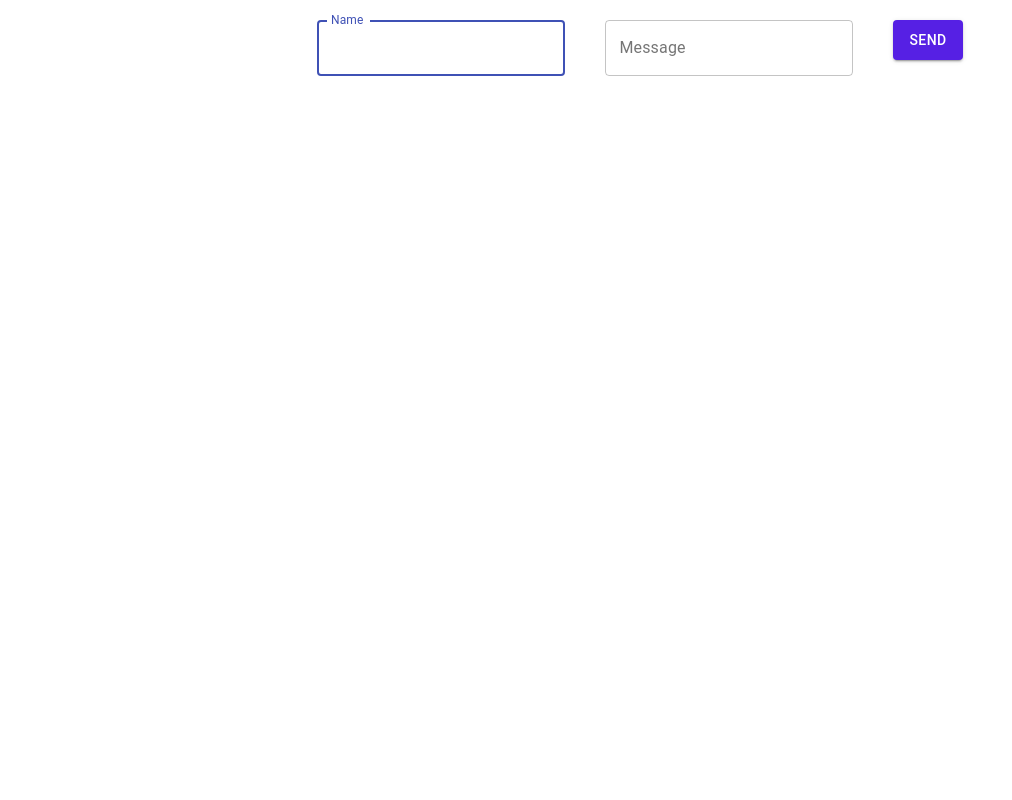
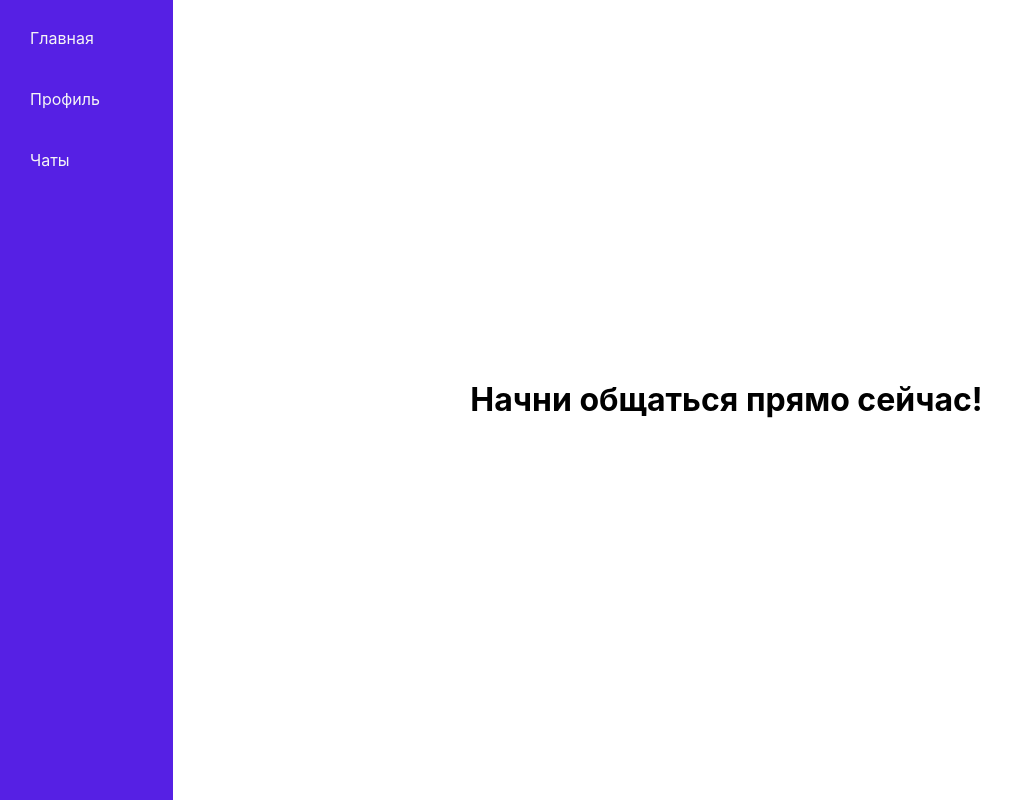
Before and after one commit to ValeraKudryavtsev/MyReactApp, a React (Create React App) app: page / in a window 1280 px wide. Shown: the whole page, without its empty margins (0-1012 px from the left). Built offline with nearby package versions, Linux system fonts and the light colour scheme.

Commit message:
task4 has been done

```diff
--- a/package.json
+++ b/package.json
@@ -3,12 +3,16 @@
   "version": "0.1.0",
   "private": true,
   "dependencies": {
-    "@material-ui/core": "^4.12.4",
+    "@emotion/react": "^11.10.4",
+    "@emotion/styled": "^11.10.4",
+    "@mui/icons-material": "^5.10.6",
+    "@mui/material": "^5.10.8",
     "@testing-library/jest-dom": "^5.16.5",
     "@testing-library/react": "^13.4.0",
     "@testing-library/user-event": "^13.5.0",
     "react": "^18.2.0",
     "react-dom": "^18.2.0",
+    "react-router-dom": "^6.4.1",
     "react-scripts": "5.0.1",
     "web-vitals": "^2.1.4"
   },
--- a/src/App.css
+++ b/src/App.css
@@ -1,31 +1,128 @@
+:root {
+  --purple: #5620e4;
+}
+
+* {
+  text-decoration: none;
+}
+
 .App {
-  text-align: center;
+  width: 100%;
+  display: flex;
+  justify-content: space-between;
+}
+
+.nav {
+  width: 200px;
+  height: 100vh;
+  display: flex;
+  flex-direction: column;
+  align-items: flex-start;
+  background-color: var(--purple);
+}
+
+.nav__link {
+  color: whitesmoke;
+  padding: 15px;
+  margin: 15px;
+  margin-bottom: 0;
+  border-radius: 25px;
+}
+
+.nav__link:hover {
+  background-color: #672ef8;
+}
+
+.mainPage {
+  width: 100%;
+  height: 100vh;
+  display: flex;
+  justify-content: center;
+  align-items: center;
+}
+
+.userCard__wrap {
+  width: 100%;
+  height: 100vh;
+  display: flex;
+  justify-content: center;
+  align-items: flex-start;
+}
+
+.userCard {
+  width: 350px;
+  height: max-content;
+  display: flex;
+  justify-content: space-evenly;
+  align-items: center;
+  border: 1px solid rgba(0, 0, 0, 0.663);
+  border-radius: 25px;
+  margin: 50px;
+  padding: 20px;
+}
+
+.userCard__img {
+  width: 80px;
+}
+
+.chats__wrap {
+  width: 100%;
+  height: 100vh;
+  display: flex;
+  justify-content: space-between;
+  align-items: flex-start;
+}
+
+.chats__list {
+  width: 150px;
+  height: 100%;
+  background-color: #5720e4dd;
+  display: flex;
+  flex-direction: column;
+  align-items: flex-start;
+}
+
+.chat__box {
+  width: 100%;
+  height: 100%;
   display: flex;
   flex-direction: column;
   align-items: center;
+  justify-content: flex-start;
 }
 
-.App-header {
-  background-color: #282c34;
-  min-height: 100vh;
+.messageForm__box {
+  width: 100%;
+  height: 60px;
+  display: flex;
+  justify-content: center;
+  align-items: center;
+  padding: 20px;
+}
+
+.message__list {
+  width: 100%;
+  height: 100vh;
   display: flex;
   flex-direction: column;
+  justify-content: flex-start;
   align-items: center;
-  justify-content: center;
-  font-size: calc(10px + 2vmin);
-  color: white;
 }
 
-.testClass {
+.message__item {
   display: flex;
   flex-direction: column;
-  justify-content: center;
+  justify-content: space-between;
   align-items: center;
-  margin: 20px;
-  border: 1px solid #5620e4;
-  width: 600px;
+  min-width: 30%;
+  min-height: fit-content;
+  padding: 15px;
+  border: 1px solid black;
+  border-radius: 20px;
+  margin-bottom: 20px;
 }
 
-.inputStyle {
-  margin: 20px !important;
+.message__text {
+  color: rgb(185, 185, 185);
+  margin-top: 10px;
 }
--- a/src/App.js
+++ b/src/App.js
@@ -1,20 +1,88 @@
+import './reset.css'
 import './App.css';
-import { TextField } from "@material-ui/core";
-import { Button } from '@material-ui/core';
 import React, { useState, useEffect } from 'react';
+import { Routes, Route, Link, useParams } from "react-router-dom";
+import TextField from "@mui/material/TextField";
+import Button from '@mui/material/Button';
+import SendIcon from '@mui/icons-material/Send';
+import { styled } from '@mui/material/styles';
 
 function App() {
   // Далее происходит что-то страшное...
+  // Уже не так страшно
 
+  return (
+    <div className="App">
+      <AppNav />
+      <Routes>
+        <Route path='/' element={<MainPage />} />
+        <Route path='profile' element={<Profile userName={"Valera"} userAge={20} />} />
+        <Route path='chats' element={<Chats />}>
+          <Route path=':chatId' element={<Chats />} />
+        </Route>
+        <Route path='*' element={<ErrorPage />} />
+      </Routes>
+    </div>
+  );
+}
+
+export default App;
+
+const AppNav = () => {
+  return (
+    <nav className='nav'>
+      <Link className='nav__link' to={'/'}>Главная</Link>
+      <Link className='nav__link' to={'/profile'}>Профиль</Link>
+      <Link className='nav__link' to={'/chats'}>Чаты</Link>
+    </nav>
+  );
+}
+
+const MainPage = () => {
+  return (
+    <div className='mainPage'>
+      <h1 className='mainPage__heading'>Начни общаться прямо сейчас!</h1>
+    </div>
+  )
+}
+
+const Profile = ({ userName, userAge }) => {
+  return (
+    <div className='userCard__wrap'>
+      <div className='userCard'>
+        <img className='userCard__img' src='https://cdn-icons-png.flaticon.com/512/149/149071.png' alt='avatar' />
+        <div className='userCard__info'>
+          <h2>{userName}</h2>
+          <p>{userAge} years</p>
+        </div>
+      </div>
+    </div>
+  )
+}
+
+const chatsPlaceholder = [
+  {
+    recipient: "Robot 1"
+  },
+  {
+    recipient: "Robot 2"
+  },
+]
+
+const Chats = () => {
   const [messageList, setmessageList] = useState([]);
   const [messageItem, setmessageItem] = useState({
     author: '',
     text: ''
   });
 
+  const [chats, setChats] = useState([]);
+  const { chatId } = useParams();
+
   const robotMessage = 'Сообщение отправлено';
 
   useEffect(() => {
+    setChats(chatsPlaceholder)
     if (messageList.length > 0 && messageList.slice(-1)[0].author !== 'robot') {
       setTimeout(() => {
         setmessageList(p => [...p, { author: 'robot', text: robotMessage }])
@@ -23,16 +91,82 @@ function App() {
   }, [messageList]);
 
   return (
-    <div className="App">
-      <MessageForm data={messageItem} setData={setmessageItem} setMessage={setmessageList}></MessageForm>
-      <div>
-        {messageList.map((e, i) => <Message author={e.author} text={e.text} key={i}></Message>)}
+    <div className='chats__wrap'>
+      <ul className='chats__list'>
+        <ChatList chats={chats} />
+      </ul>
+      <div className='chat__box'>
+        {
+          chatId && chats[chatId] ?
+            <h1>{chats[chatId].recipient}</h1> :
+            <></>
+        }
+        {
+          chatId && chats[chatId] ?
+            <MessageForm data={messageItem} setData={setmessageItem} setMessage={setmessageList} /> :
+            <h2>Выберите чат</h2>
+        }
+        {
+          chatId && chats[chatId] ?
+            <ul className='message__list'>
+              {messageList.map((e, i) => <Message author={e.author} text={e.text} key={i}></Message>)}
+            </ul> :
+            <></>
+        }
       </div>
     </div>
-  );
+  )
 }
 
-export default App;
+/*------------------------------------------------------------------------------------------------------*/
+
+const ChatList = ({ chats }) => {
+  return (
+    <>
+      {chats.map((e, id) =>
+        <Link className='nav__link' key={id} to={`${id}`}>{e.recipient}</Link>
+      )}
+    </>
+  )
+}
+
+/*------------------------------------------------------------------------------------------------------*/
+
+const ErrorPage = () => {
+  return (
+    <div className='mainPage'>
+      <h1 className='mainPage__heading'>Что-то пошло не так...</h1>
+    </div>
+  )
+}
+
+const ColorButton = styled(Button)(() => ({
+  backgroundColor: '#5620e4',
+  height: '56px',
+  width: '110px',
+  '&:hover': {
+    backgroundColor: '#672ef8',
+  },
+}));
+
+const CustomTextField = styled(TextField)(() => ({
+  width: '300px',
+  marginRight: '15px',
+  '& label.Mui-focused': {
+    color: '#5620e4',
+  },
+  '& .MuiOutlinedInput-root': {
+    '& fieldset': {
+      borderColor: '#5620e4',
+    },
+    '&:hover fieldset': {
+      borderColor: '#672ef8',
+    },
+    '&.Mui-focused fieldset': {
+      borderColor: '#5620e4',
+    },
+  },
+}));
 
 const MessageForm = ({ data, setData, setMessage }) => {
   const { author, text } = data;
@@ -49,38 +183,36 @@ const MessageForm = ({ data, setData, setMessage }) => {
   }
 
   return (
-    <form onSubmit={submitForm}>
-      <TextField
-        className='inputStyle'
+    <form className='messageForm__box' onSubmit={submitForm}>
+      <CustomTextField
         autoFocus={true}
         id="outlined-name"
         label="Name"
-        variant="outlined"
         value={author}
         onChange={(el) =>
           setData(p => ({ ...p, author: el.target.value })
           )}
       />
-      <TextField
-        className='inputStyle'
+      <CustomTextField
         id="outlined-text"
         label="Message"
-        variant="outlined"
         value={text}
         onChange={(el) =>
           setData(p => ({ ...p, text: el.target.value })
           )}
       />
-      <Button type='submit' variant="contained" style={{ margin: '20px', color: 'white', backgroundColor: '#5620e4', height: '40px' }}>Send</Button>
+      <ColorButton type='submit' variant="contained" endIcon={<SendIcon />}>
+        Send
+      </ColorButton>
     </form >
   )
 }
 
 const Message = (props) => {
   return (
-    <div className='testClass'>
+    <li className='message__item'>
       <h3>{props.author}</h3>
-      <h4>{props.text}</h4>
-    </div>
+      <h4 className='message__text'>{props.text}</h4>
+    </li>
   );
 }
--- a/src/index.js
+++ b/src/index.js
@@ -3,11 +3,14 @@ import ReactDOM from 'react-dom/client';
 import './index.css';
 import App from './App';
 import reportWebVitals from './reportWebVitals';
+import { BrowserRouter } from 'react-router-dom'
 
 const root = ReactDOM.createRoot(document.getElementById('root'));
 root.render(
   // <React.StrictMode>
-  <App />
+  <BrowserRouter>
+    <App />
+  </BrowserRouter>
   // </React.StrictMode>
 );
 
--- /dev/null
+++ b/src/reset.css
@@ -0,0 +1,130 @@
+html,
+body,
+div,
+span,
+applet,
+object,
+iframe,
+h1,
+h2,
+h3,
+h4,
+h5,
+h6,
+p,
+blockquote,
+pre,
+a,
+abbr,
+acronym,
+address,
+big,
+cite,
+code,
+del,
+dfn,
+em,
+img,
+ins,
+kbd,
+q,
+s,
+samp,
+small,
+strike,
+strong,
+sub,
+sup,
+tt,
+var,
+b,
+u,
+i,
+center,
+dl,
+dt,
+dd,
+ol,
+ul,
+li,
+fieldset,
+form,
+label,
+legend,
+table,
+caption,
+tbody,
+tfoot,
+thead,
+tr,
+th,
+td,
+article,
+aside,
+canvas,
+details,
+embed,
+figure,
+figcaption,
+footer,
+header,
+hgroup,
+menu,
+nav,
+output,
+ruby,
+section,
+summary,
+time,
+mark,
+audio,
+video {
+    margin: 0;
+    padding: 0;
+    border: 0;
+    vertical-align: baseline;
+}
+
+
+/* HTML5 display-role reset for older browsers */
+
+article,
+aside,
+details,
+figcaption,
+figure,
+footer,
+header,
+hgroup,
+menu,
+nav,
+section {
+    display: block;
+}
+
+body {
+    line-height: 1;
+}
+
+ol,
+ul {
+    list-style: none;
+}
+
+blockquote,
+q {
+    quotes: none;
+}
+
+blockquote:before,
+blockquote:after,
+q:before,
+q:after {
+    content: '';
+    content: none;
+}
+
+table {
+    border-collapse: collapse;
+    border-spacing: 0;
+}
```
Also changed, not shown: 1 other file (tests, documents, lock files or other folders).
